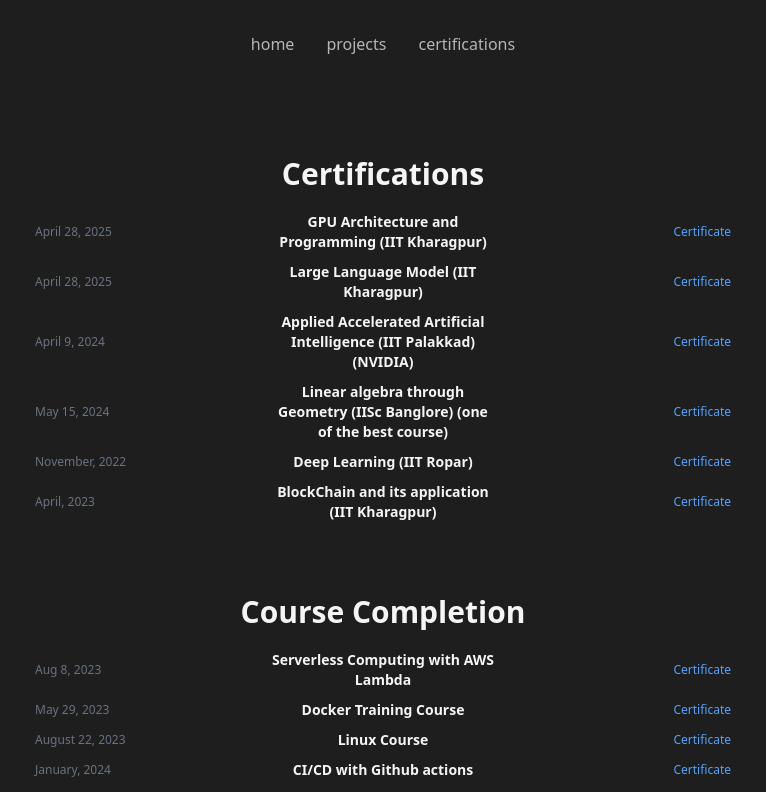
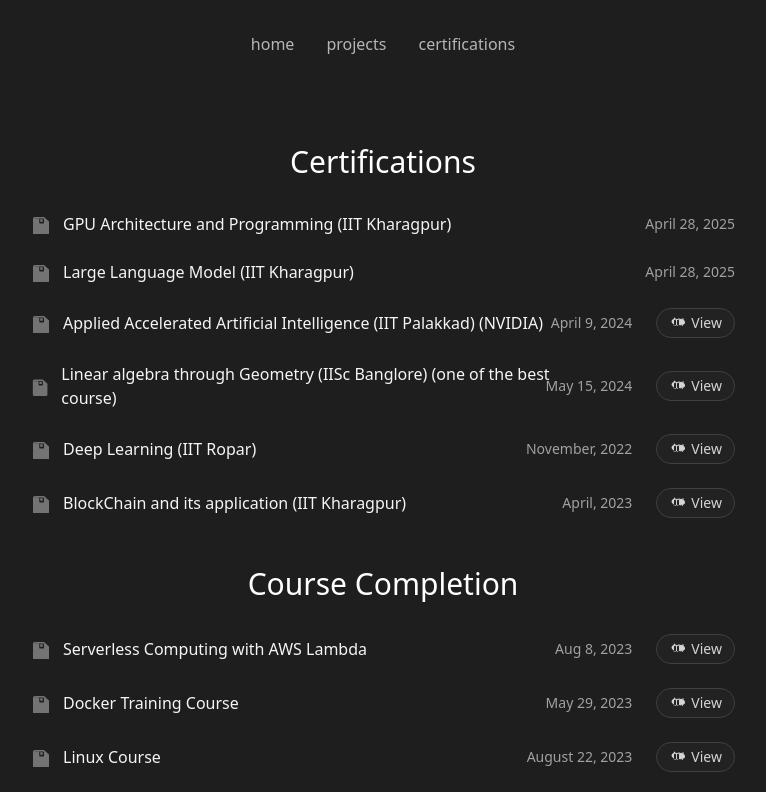
Before and after one commit to john221wick/portfolio, a SvelteKit app: page /certifications in a window 1280 px wide. Shown: the top 792 px of the page, without its empty margins (257-1023 px from the left). Built offline with nearby package versions, Linux system fonts and the light colour scheme.

Commit message:
modified

```diff
--- a/src/app.html
+++ b/src/app.html
@@ -2,7 +2,7 @@
 <html lang="en">
 	<head>
 		<meta charset="utf-8" />
-		<link rel="icon" href="%sveltekit.assets%/favicon.png" />
+		<link rel="icon" href="%sveltekit.assets%/jojo.png" />
 		<meta name="viewport" content="width=device-width, initial-scale=1" />
 		%sveltekit.head%
 	</head>
--- a/src/routes/+layout.svelte
+++ b/src/routes/+layout.svelte
@@ -5,6 +5,9 @@
 	let { children } = $props();
 </script>
 
+<svelte:head>
+	<title>Bhushan</title>
+</svelte:head>
 <div class="flex min-h-screen flex-col bg-[#1e1e1e] text-[#f5f5f5]">
 	<div class="mx-auto w-full max-w-[800px] p-8">
 		<Navbar />
--- a/src/routes/certifications/+page.svelte
+++ b/src/routes/certifications/+page.svelte
@@ -98,7 +98,6 @@
 	let markdownContent = $state(null);
 
 	$effect(() => {
-		// Inorder to load the certificated page if clicked on certifications
 		const unsubscribe = page.subscribe((p) => {
 			if (p.url.pathname === '/certifications') {
 				markdownContent = null;
@@ -107,7 +106,6 @@
 		return unsubscribe;
 	});
 
-	// Function to load markdown content
 	async function loadMarkdown(path) {
 		try {
 			const res = await fetch(path);
@@ -122,7 +120,6 @@
 		}
 	}
 
-	// Effect to highlight code blocks when markdown is loaded
 	$effect(() => {
 		if (markdownContent) {
 			setTimeout(() => {
@@ -133,73 +130,104 @@
 			}, 0);
 		}
 	});
+
+	const certificateIconPath =
+		'M9 4.5a.75.75 0 0 1 .75.75v1.51a3 3 0 0 1 4.5 0V5.25a.75.75 0 0 1 1.5 0v1.51a3 3 0 0 1 4.5 0V5.25a.75.75 0 0 1 1.5 0v1.62c.394.204.774.43.1.666l.006.007c.833.475 1.494 1.252 1.91 2.162.415.91.415 1.92 0 2.83-.416.91-1.077 1.687-1.91 2.162l-.006.007a11.95 11.95 0 0 1-1.11-.666v1.62a.75.75 0 0 1-1.5 0v-1.51a3.001 3.001 0 0 1-4.5 0v1.51a.75.75 0 0 1-1.5 0v-1.51a3 3 0 0 1-4.5 0v1.51a.75.75 0 0 1-1.5 0v-1.62a11.95 11.95 0 0 1-1.11-.666l-.006-.007c-.833-.475-1.494-1.252-1.91-2.162a2.98 2.98 0 0 1 0-2.83c.416-.91 1.077-1.687 1.91-2.162l.006-.007c.336-.192.716-.422 1.11-.666V4.5a.75.75 0 0 1 .75-.75Zm1.5 3.99a1.5 1.5 0 0 0-3 0V15a1.5 1.5 0 0 0 3 0V8.49Zm4.5 0a1.5 1.5 0 0 0-3 0V15a1.5 1.5 0 0 0 3 0V8.49Z';
+
+	const documentIconPath =
+		'M3.75 3A1.75 1.75 0 0 0 2 4.75v14.5A1.75 1.75 0 0 0 3.75 21h12.5A1.75 1.75 0 0 0 18 19.25V7.5L13 3H3.75zM3.5 4.75a.25.25 0 0 1 .25-.25h8.5a.75.75 0 0 1 .75.75v3.5a.75.75 0 0 1-.75.75h-3.25a.75.75 0 0 1-.75-.75V4.75zm5.75.5h2.5v2.5h-2.5V5.25z';
 </script>
 
 {#if markdownContent}
-	<div class="max-w-2xl rounded-lg p-4 shadow-md sm:p-8">
-		<div class="prose prose-invert max-w-none text-sm sm:text-base">
+	<div class="prose prose-invert mx-auto max-w-2xl rounded-lg p-4 shadow-md sm:p-8">
 		{@html markdownContent}
 	</div>
-	</div>
 {:else}
-	<div class="p-5">
-		<h2 class="mb-5 text-xl font-bold sm:text-2xl md:text-3xl">Certifications</h2>
-		<ul class="mb-8 list-none">
+	<section class="py- 2 mx-auto w-full max-w-3xl px-4 pt-2 pb-2">
+		<div>
+			<h2 class="mb-8 text-xl text-white sm:text-2xl md:text-3xl">Certifications</h2>
+			<div class="flex flex-col space-y-6">
 				{#each posts as { date, title, href, certHref } (title)}
-				<li class="mb-2.5 grid grid-cols-1 items-center gap-2 sm:grid-cols-3">
-					<span class="text-left text-xs text-gray-500">{date}</span>
+					<div
+						class="flex w-full flex-col items-start justify-between gap-y-3 sm:flex-row sm:items-center"
+					>
 						<a
 							{href}
 							onclick={(e) => {
 								e.preventDefault();
 								loadMarkdown(href);
 							}}
-						class="text-left text-sm font-bold text-inherit no-underline hover:underline sm:text-center"
+							class="group flex cursor-pointer items-center gap-x-3 text-left"
 						>
-						{title}
+							<svg class="h-5 w-5 text-neutral-500" fill="currentColor" viewBox="0 0 20 20">
+								<path d={documentIconPath}></path>
+							</svg>
+							<h2 class="text-neutral-100 group-hover:underline">{title}</h2>
 						</a>
-					{#if certHref}
+						<div
+							class="flex w-full items-center justify-between gap-x-6 pl-8 sm:w-auto sm:justify-end sm:pl-0"
+						>
+							<span class="min-w-fit text-sm text-neutral-400">{date}</span>
+							{#if certHref !== 'a'}
 								<a
 									href={certHref}
 									target="_blank"
 									rel="noopener noreferrer"
-							class="text-left text-xs text-blue-400 hover:underline sm:text-right"
+									class="group flex items-center gap-x-1.5 rounded-full border border-neutral-700 bg-neutral-800/50 px-3 py-1 text-sm text-neutral-300 transition-colors hover:border-neutral-500 hover:bg-neutral-800 hover:text-white"
 								>
-							Certificate
+									<svg class="h-4 w-4" fill="currentColor" viewBox="0 0 24 24">
+										<path d={certificateIconPath}></path>
+									</svg>
+									<span>View</span>
 								</a>
 							{/if}
-				</li>
+						</div>
+					</div>
 				{/each}
-		</ul>
 			</div>
-	<div class="p-5">
-		<h2 class="mb-5 text-xl font-bold sm:text-2xl md:text-3xl">Course Completion</h2>
-		<ul class="mb-8 list-none">
+		</div>
+
+		<div class="mt-12">
+			<h2 class="mb-8 text-xl text-white sm:text-2xl md:text-3xl">Course Completion</h2>
+			<div class="flex flex-col space-y-6">
 				{#each postsCCompletion as { date, title, href, certHref } (title)}
-				<li class="mb-2.5 grid grid-cols-1 items-center gap-2 sm:grid-cols-3">
-					<span class="text-left text-xs text-gray-500">{date}</span>
+					<div
+						class="flex w-full flex-col items-start justify-between gap-y-3 sm:flex-row sm:items-center"
+					>
 						<a
 							{href}
 							onclick={(e) => {
 								e.preventDefault();
 								loadMarkdown(href);
 							}}
-						class="text-left text-sm font-bold text-inherit no-underline hover:underline sm:text-center"
+							class="group flex cursor-pointer items-center gap-x-3 text-left"
 						>
-						{title}
+							<svg class="h-5 w-5 text-neutral-500" fill="currentColor" viewBox="0 0 20 20">
+								<path d={documentIconPath}></path>
+							</svg>
+							<h2 class="text-neutral-100 group-hover:underline">{title}</h2>
 						</a>
+						<div
+							class="flex w-full items-center justify-between gap-x-6 pl-8 sm:w-auto sm:justify-end sm:pl-0"
+						>
+							<span class="min-w-fit text-sm text-neutral-400">{date}</span>
 							{#if certHref}
 								<a
 									href={certHref}
 									target="_blank"
 									rel="noopener noreferrer"
-							class="text-left text-xs text-blue-400 hover:underline sm:text-right"
+									class="group flex items-center gap-x-1.5 rounded-full border border-neutral-700 bg-neutral-800/50 px-3 py-1 text-sm text-neutral-300 transition-colors hover:border-neutral-500 hover:bg-neutral-800 hover:text-white"
 								>
-							Certificate
+									<svg class="h-4 w-4" fill="currentColor" viewBox="0 0 24 24">
+										<path d={certificateIconPath}></path>
+									</svg>
+									<span>View</span>
 								</a>
 							{/if}
-				</li>
+						</div>
+					</div>
 				{/each}
-		</ul>
 			</div>
+		</div>
+	</section>
 {/if}
--- a/src/routes/projects/+page.svelte
+++ b/src/routes/projects/+page.svelte
@@ -1,82 +1,102 @@
 <script>
+	// I've added a 'demoHref' property to the data.
+	// Set it to a URL for a live demo, or null if there isn't one.
 	let projectsOngoing = [
 		{
-			techStack: 'AI WebDev',
 			title: 'Agentic CI/CD',
-			href: 'https://github.com/bbl-sh/ke-automated-ci-cd'
+			href: 'https://github.com/bbl-sh/ke-automated-ci-cd',
+			demoHref: null // No live demo for this one
 		},
 		{
-			techStack: '2025',
 			title: 'Leetcode clone',
-			href: 'data/devops/bash-scripting.md'
+			href: 'https://github.com/bbl-sh',
+			demoHref: 'https://leetcode.com/' // Example demo link
 		},
 		{
-			techStack: '2025',
 			title: 'Building JUDGE0 api via Docker',
-			href: 'https://github.com/bbl-sh/dg-projects'
+			href: 'https://github.com/bbl-sh/dg-projects',
+			demoHref: null
 		},
 		{
-			techStack: '2024',
 			title: 'Github actions and Terraform',
-			href: 'https://github.com/bbl-sh/actions-01'
+			href: 'https://github.com/bbl-sh/actions-01',
+			demoHref: null
 		},
 		{
-			techStack: '2024',
-			title: 'Hugging Face Library',
-			href: 'https://github.com/bbl-sh/literate-invention/tree/main/hugging-face/nlp'
+			title: 'Building CodeCrafters Clone',
+			href: 'https://github.com/bbl-sh/ccraft',
+			demoHref: 'https://codecrafters.io/' // Example demo link
 		},
 		{
-			techStack: '2025',
-			title: 'Building CodeCrafters Clone',
-			href: 'https://github.com/bbl-sh/ccraft'
+			title: 'Making miniGPT',
+			href: 'https://github.com/bbl-sh/making-minigpt',
+			demoHref: null
 		},
 		{
-			techStack: 'will be updated',
-			title: 'Making miniGPT',
-			href: 'https://github.com/bbl-sh/making-minigpt'
-		},
-		{
-			techStack: '2024',
-			title: 'Training miniGPT over Pytorch Distributed',
-			href: '/post/svelte5/simplicity.md'
-		},
-		{
-			techStack: '2024',
 			title: 'Basics of Golang',
-			href: 'https://github.com/bbl-sh/golang'
-		},
-		{
-			techStack: '2023',
-			title: 'Implementing RDT 3.0, tcp etc protocol',
-			href: 'https://github.com/bbl-sh/computer-networks'
-		},
-		{
-			techStack: '2022',
-			title: 'Basics of pytorch',
-			href: 'https://github.com/bbl-sh/pytorch-basics'
+			href: 'https://github.com/bbl-sh/golang',
+			demoHref: null
 		}
 	];
+
+	// SVG paths for the icons
+	const githubIconPath =
+		'M8 0C3.58 0 0 3.58 0 8c0 3.54 2.29 6.53 5.47 7.59.4.07.55-.17.55-.38 0-.19-.01-.82-.01-1.49-2.01.37-2.53-.49-2.69-.94-.09-.23-.48-.94-.82-1.13-.28-.15-.68-.52-.01-.53.63-.01 1.08.58 1.23.82.72 1.21 1.87.87 2.33.66.07-.52.28-.87.51-1.07-1.78-.2-3.64-.89-3.64-3.95 0-.87.31-1.59.82-2.15-.08-.2-.36-1.02.08-2.12 0 0 .67-.21 2.2.82.64-.18 1.32-.27 2-.27.68 0 1.36.09 2 .27 1.53-1.04 2.2-.82 2.2-.82.44 1.1.16 1.92.08 2.12.51.56.82 1.27.82 2.15 0 3.07-1.87 3.75-3.65 3.95.29.25.54.73.54 1.48 0 1.07-.01 1.93-.01 2.2 0 .21.15.46.55.38A8.012 8.012 0 0 0 16 8c0-4.42-3.58-8-8-8z';
+
+	const externalLinkIconPath =
+		'M10.75 8.75a.75.75 0 0 0 0 1.5h1.5v1.5a.75.75 0 0 0 1.5 0v-1.5h1.5a.75.75 0 0 0 0-1.5h-1.5v-1.5a.75.75 0 0 0-1.5 0v1.5h-1.5z M4.5 2A2.5 2.5 0 0 0 2 4.5v9A2.5 2.5 0 0 0 4.5 16h9a2.5 2.5 0 0 0 2.5-2.5V9a.75.75 0 0 0-1.5 0v4.5a1 1 0 0 1-1 1h-9a1 1 0 0 1-1-1v-9a1 1 0 0 1 1-1h4.5a.75.75 0 0 0 0-1.5H4.5z';
 </script>
 
-<section>
-	<h1 class="mb-8 text-2xl font-medium">Projects</h1>
-	<div>
-		{#each projectsOngoing as project, index (project.title)}
-			<a
-				href={project.href}
-				class="mb-5 flex flex-col space-y-1 transition-opacity duration-200 hover:opacity-80"
-				target="_blank"
-				rel="noopener noreferrer"
+<section class="mx-auto w-full max-w-3xl px-2 py-2">
+	<h1 class="mb-8 text-2xl font-medium text-white">Projects</h1>
+	<div class="flex flex-col space-y-6">
+		{#each projectsOngoing as project (project.title)}
+			<div
+				class="flex w-full flex-col items-start justify-between gap-y-3 sm:flex-row sm:items-center"
 			>
-				<div
-					class="flex w-full flex-col items-start justify-between space-y-1 sm:flex-row sm:items-center sm:space-y-0 sm:space-x-2 lg:space-x-4"
+				<a
+					href={project.href}
+					target="_blank"
+					rel="noopener noreferrer"
+					class="group flex items-center gap-x-3 transition-opacity hover:opacity-80"
 				>
-					<h2 class="text-black dark:text-white">{project.title}</h2>
-					<p class="text-neutral-600 dark:text-neutral-400">
-						{project.techStack}
-					</p>
-				</div>
-			</a>
+					<svg
+						xmlns="http://www.w3.org/2000/svg"
+						class="h-5 w-5 text-neutral-500"
+						viewBox="0 0 16 16"
+						fill="currentColor"
+					>
+						<path d={githubIconPath} />
+					</svg>
+					<h2 class="font-medium text-neutral-100 group-hover:underline">{project.title}</h2>
+				</a>
+
+				{#if project.demoHref}
+					<a
+						href={project.demoHref}
+						target="_blank"
+						rel="noopener noreferrer"
+						class="group flex items-center gap-x-2 rounded-full border border-neutral-700 bg-neutral-800/50 px-3 py-1 text-sm text-neutral-300 transition-colors hover:border-neutral-500 hover:bg-neutral-800 hover:text-white"
+					>
+						<span>View Demo</span>
+						<svg
+							xmlns="http://www.w3.org/2000/svg"
+							class="h-4 w-4 transition-transform group-hover:translate-x-0.5"
+							viewBox="0 0 20 20"
+							fill="currentColor"
+						>
+							<path d={externalLinkIconPath} />
+						</svg>
+					</a>
+				{/if}
+			</div>
 		{/each}
 	</div>
 </section>
+
+<style>
+	:global(body) {
+		background-color: #111827;
+		color: #e5e7eb;
+	}
+</style>
```
Also changed, not shown: static/jojo.png (added). Lines whose indentation alone changed are shown as unchanged.
